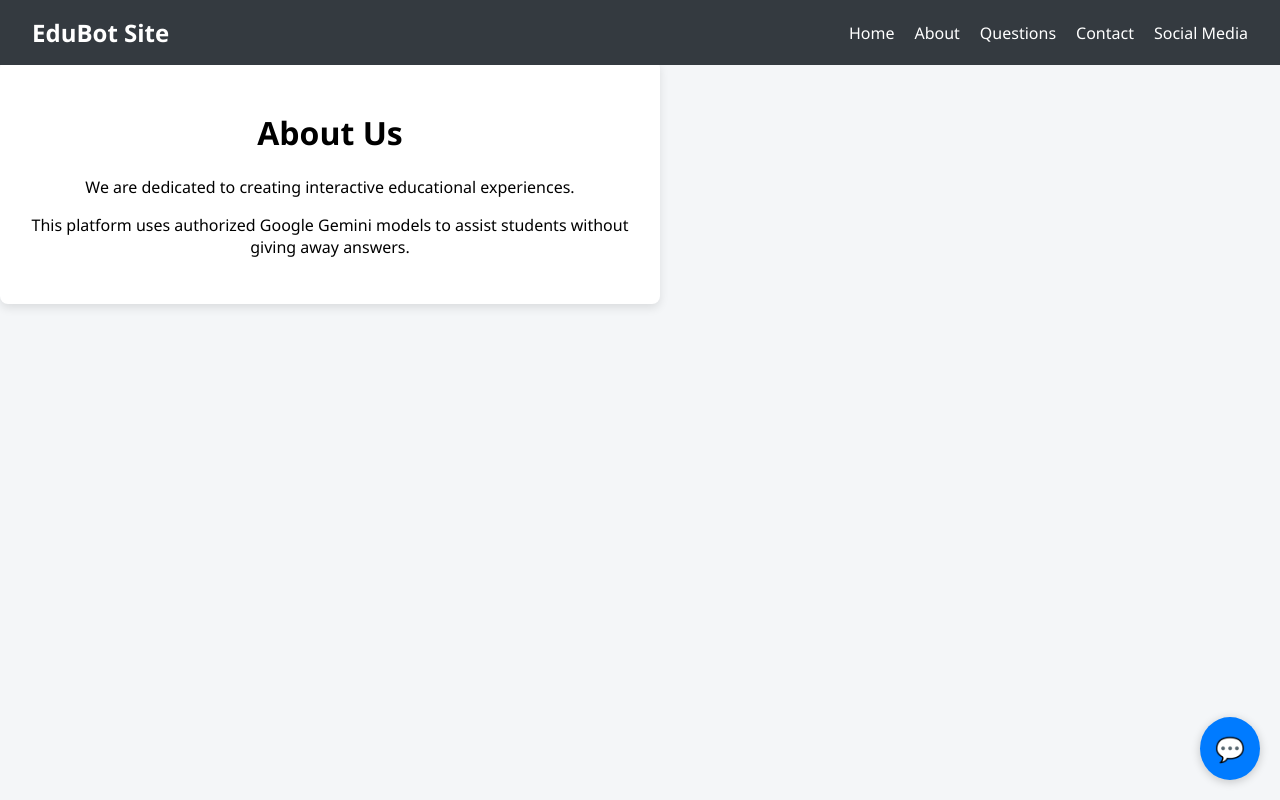
After one commit to Dhruv-Pahwa/enyard_semifinal, a Flask app: template templates/about.html in a window 1280 px wide. The commit adds this page. Run offline with Flask 3, Linux system fonts and the light colour scheme; the template is opened without the code that fills it, so the values that code supplies are empty.

Commit message:
website proto

```diff
--- a/app.py
+++ b/app.py
@@ -5,7 +5,6 @@ import google.generativeai as genai
 app = Flask(__name__)
 app.secret_key = "secure-session-key-change-this"
 
-# ---------------- CONFIGURE GEMINI ----------------
 genai.configure(api_key=os.getenv("GEMINI_API_KEY"))
 
 model = genai.GenerativeModel(
@@ -28,7 +27,6 @@ If the user asks for the answer directly, politely refuse.
 """
 )
 
-# ---------------- QUESTIONS (BACKEND AUTHORITY) ----------------
 QUESTIONS = [
     {
         "id": 1,
@@ -46,7 +44,6 @@ What is the first ingredient that Rick needs?""",
     }
 ]
 
-# ---------------- UTILS ----------------
 def get_current_question():
     idx = session.get("question_index", 0)
     if idx < len(QUESTIONS):
@@ -57,17 +54,14 @@ def injection_detected(text):
     banned = ["answer", "solve", "correct", "tell me", "what is the answer"]
     return any(b in text.lower() for b in banned)
 
-# ---------------- ROUTES ----------------
 @app.route("/")
 def index():
-    # If assessment finished, restart automatically on refresh
     if session.get("question_index", 0) >= len(QUESTIONS):
         session["question_index"] = 0
 
     q = get_current_question()
-    return render_template("index.html", question=q["text"])
-
-
+    question_text = q["text"] if q else "Assessment complete!"
+    return render_template("index.html", question=question_text)
 
 @app.route("/submit-answer", methods=["POST"])
 def submit_answer():
@@ -92,24 +86,45 @@ def submit_answer():
         "message": "Incorrect. Please try again."
     })
 
+@app.route("/restart", methods=["POST"])
+def restart_session():
+    session["question_index"] = 0
+    q = get_current_question()
+    return jsonify({
+        "status": "restarted",
+        "first_question": q["text"] if q else "No questions found"
+    })
+
 @app.route("/chat", methods=["POST"])
 def chat():
     data = request.json
     user_message = data.get("message", "")
+    context = data.get("context", "general")
 
-    if injection_detected(user_message):
-        return jsonify({"reply": "I can’t help with answers, but I can guide you toward understanding the question."})
+    if context == "questions":
+        if injection_detected(user_message):
+            return jsonify({"reply": "I can’t help with answers, but I can guide you toward understanding the question."})
 
-    q = get_current_question()
-    if not q:
-        return jsonify({"reply": "You have completed all questions."})
+        q = get_current_question()
+        if not q:
+            return jsonify({"reply": "You have completed all questions. Feel free to explore the rest of the site!"})
 
-    prompt = f"""
+        prompt = f"""
 QUESTION CONTEXT:
 {q["text"]}
 
 STUDENT MESSAGE:
 {user_message}
+"""
+    else:
+        prompt = f"""
+You are a helpful guide for a dummy website.
+The website has main sections: detailed in the user's scroll.
+Currently the user is in the '{context}' section.
+
+User is currently asking: "{user_message}"
+
+Provide a helpful, polite, and brief response guiding them given the current section they are in.
 """
 
     response = model.generate_content(prompt)
--- a/static/script.js
+++ b/static/script.js
@@ -1,10 +1,64 @@
+let currentContext = "general";
+
+document.addEventListener("DOMContentLoaded", () => {
+    const observerOptions = {
+        root: null,
+        rootMargin: '0px',
+        threshold: 0.5
+    };
+
+    const observer = new IntersectionObserver((entries) => {
+        entries.forEach(entry => {
+            if (entry.isIntersecting) {
+                const id = entry.target.id;
+                console.log("Visible section:", id);
+                if (id === "questions") {
+                    currentContext = "questions";
+                } else {
+                    currentContext = id;
+                }
+            }
+        });
+    }, observerOptions);
+
+    document.querySelectorAll('.page-section').forEach((section) => {
+        observer.observe(section);
+    });
+});
+
+function startChallenge() {
+    document.getElementById("start-view").style.display = "none";
+    document.getElementById("question-view").style.display = "block";
+}
+
+function restartChallenge() {
+    if (!confirm("Are you sure you want to restart? Progress will be lost.")) return;
+
+    fetch("/restart", { method: "POST" })
+        .then(res => res.json())
+        .then(data => {
+            if (data.status === "restarted") {
+                const qElem = document.getElementById("question");
+                if (qElem) qElem.innerText = data.first_question;
+
+                document.getElementById("feedback").innerText = "";
+                document.getElementById("answerInput").value = "";
+
+                document.getElementById("completion-view").style.display = "none";
+                document.getElementById("question-view").style.display = "none";
+                document.getElementById("start-view").style.display = "block";
+            }
+        });
+}
+
 function submitAnswer() {
-    const answer = document.getElementById("answerInput").value;
+    const input = document.getElementById("answerInput");
+    const answer = input.value;
 
     fetch("/submit-answer", {
         method: "POST",
-        headers: {"Content-Type": "application/json"},
-        body: JSON.stringify({answer})
+        headers: { "Content-Type": "application/json" },
+        body: JSON.stringify({ answer })
     })
         .then(res => res.json())
         .then(data => {
@@ -12,8 +66,21 @@ function submitAnswer() {
             if (data.status === "correct") {
                 feedback.style.color = "green";
                 feedback.innerText = data.message;
-            document.getElementById("question").innerText = data.next_question;
-            document.getElementById("answerInput").value = "";
+                const qElem = document.getElementById("question");
+
+                if (data.next_question === "Assessment complete!") {
+                    setTimeout(() => {
+                        document.getElementById("question-view").style.display = "none";
+                        document.getElementById("completion-view").style.display = "block";
+                    }, 1000);
+                } else {
+                    if (qElem) qElem.innerText = data.next_question;
+                }
+
+                input.value = "";
+            } else if (data.status === "done") {
+                document.getElementById("question-view").style.display = "none";
+                document.getElementById("completion-view").style.display = "block";
             } else {
                 feedback.style.color = "red";
                 feedback.innerText = data.message;
@@ -23,24 +90,33 @@ function submitAnswer() {
 
 function toggleChat() {
     const panel = document.getElementById("chat-panel");
-    panel.style.display = panel.style.display === "none" ? "block" : "none";
+    panel.style.display = panel.style.display === "none" || panel.style.display === "" ? "flex" : "none";
 }
 
 function clearChat() {
     document.getElementById("chat-messages").innerHTML = "";
 }
 
+function handleKeyPress(event) {
+    if (event.key === "Enter") {
+        sendChat();
+    }
+}
 
 function sendChat() {
-    const msg = document.getElementById("chatInput").value;
+    const input = document.getElementById("chatInput");
+    const msg = input.value;
+    if (!msg.trim()) return;
+
     const messages = document.getElementById("chat-messages");
+    messages.innerHTML += `<div><b>You:</b> ${msg}</div>`;
 
-    messages.innerHTML += `<div><b>You:</b> ${msg}</div>`;
+    console.log("Sending chat with context:", currentContext);
 
     fetch("/chat", {
         method: "POST",
-        headers: {"Content-Type": "application/json"},
-        body: JSON.stringify({message: msg})
+        headers: { "Content-Type": "application/json" },
+        body: JSON.stringify({ message: msg, context: currentContext })
     })
         .then(res => res.json())
         .then(data => {
@@ -48,5 +124,5 @@ function sendChat() {
             messages.scrollTop = messages.scrollHeight;
         });
 
-    document.getElementById("chatInput").value = "";
+    input.value = "";
 }
--- a/static/style.css
+++ b/static/style.css
@@ -1,12 +1,82 @@
+html {
+    scroll-behavior: smooth;
+}
+
 body {
-    font-family: Arial, sans-serif;
+    font-family: 'Segoe UI', Tahoma, Geneva, Verdana, sans-serif;
+    background: #f4f6f8;
+    margin: 0;
+    padding: 0;
+}
+
+.navbar {
+    background: #343a40;
+    color: white;
+    padding: 1rem 2rem;
+    display: flex;
+    justify-content: space-between;
+    align-items: center;
+    position: fixed;
+    top: 0;
+    width: 100%;
+    z-index: 1000;
+    box-sizing: border-box;
+}
+
+.navbar .logo {
+    font-size: 1.5rem;
+    font-weight: bold;
+}
+
+.nav-links {
+    list-style: none;
+    display: flex;
+    gap: 20px;
+    margin: 0;
+    padding: 0;
+}
+
+.nav-links a {
+    color: white;
+    text-decoration: none;
+    font-size: 1rem;
+}
+
+.nav-links a:hover {
+    text-decoration: underline;
+}
+
+.container-wrapper {
+    margin-top: 60px;
+}
+
+.page-section {
+    min-height: 100vh;
+    display: flex;
+    justify-content: center;
+    align-items: center;
+    padding: 20px;
+    border-bottom: 1px solid #ddd;
+}
+
+#home {
+    background: #eef2f3;
+}
+
+#about {
+    background: #fff;
+}
+
+#questions {
     background: #f4f6f8;
 }
 
-.container {
-    display: flex;
-    justify-content: center;
-    margin-top: 100px;
+#contact {
+    background: #fff;
+}
+
+#social {
+    background: #eef2f3;
 }
 
 .card {
@@ -14,23 +84,68 @@ body {
     padding: 30px;
     width: 600px;
     border-radius: 8px;
-    box-shadow: 0 4px 10px rgba(0,0,0,0.1);
+    box-shadow: 0 4px 10px rgba(0, 0, 0, 0.1);
 }
 
-input {
+.intro-card {
+    text-align: center;
+}
+
+#question {
+    font-size: 1.1rem;
+    line-height: 1.6;
+}
+
+input[type="text"],
+input[type="email"],
+textarea {
     width: 100%;
     padding: 10px;
     margin-top: 15px;
+    box-sizing: border-box;
+    border: 1px solid #ccc;
+    border-radius: 4px;
 }
 
 button {
     margin-top: 10px;
-    padding: 10px;
+    padding: 10px 20px;
+    cursor: pointer;
+    background: #007bff;
+    color: white;
+    border: none;
+    border-radius: 4px;
+}
+
+button:hover {
+    background: #0056b3;
 }
 
 #feedback {
     margin-top: 15px;
     font-weight: bold;
+}
+
+.social-links {
+    display: flex;
+    justify-content: center;
+    gap: 20px;
+    margin-top: 20px;
+}
+
+.social-icon {
+    text-decoration: none;
+    color: #333;
+    font-weight: bold;
+    padding: 10px;
+    border: 1px solid #333;
+    border-radius: 5px;
+    transition: all 0.3s;
+}
+
+.social-icon:hover {
+    background: #333;
+    color: white;
 }
 
 #chatbot-icon {
@@ -42,27 +157,76 @@ button {
     padding: 15px;
     border-radius: 50%;
     cursor: pointer;
+    font-size: 24px;
+    box-shadow: 0 2px 10px rgba(0, 0, 0, 0.2);
+    z-index: 2000;
 }
 
 #chat-panel {
     position: fixed;
-    bottom: 80px;
+    bottom: 90px;
     right: 20px;
-    width: 300px;
+    width: 320px;
     background: white;
     border-radius: 8px;
     display: none;
-    box-shadow: 0 4px 10px rgba(0,0,0,0.2);
+    flex-direction: column;
+    box-shadow: 0 4px 20px rgba(0, 0, 0, 0.2);
+    overflow: hidden;
+    z-index: 2000;
+    max-height: 500px;
 }
 
 #chat-header {
-    padding: 10px;
+    padding: 15px;
     background: #007bff;
     color: white;
+    display: flex;
+    justify-content: space-between;
+    align-items: center;
+    font-weight: bold;
+}
+
+#clear-chat {
+    background: transparent;
+    border: 1px solid white;
+    padding: 2px 8px;
+    font-size: 0.8rem;
+    margin: 0;
 }
 
 #chat-messages {
-    height: 200px;
+    height: 300px;
     overflow-y: auto;
-    padding: 10px;
+    padding: 15px;
+    background: #f9f9f9;
+    font-size: 0.95rem;
 }
+
+#chat-messages div {
+    margin-bottom: 10px;
+}
+
+#chat-messages b {
+    display: block;
+    font-size: 0.8rem;
+    color: #555;
+    margin-bottom: 2px;
+}
+
+#chatInput {
+    border: none;
+    border-top: 1px solid #ddd;
+    margin: 0;
+    padding: 15px;
+    width: 100%;
+    box-sizing: border-box;
+    border-radius: 0;
+    margin-top: 0;
+}
+
+#chat-panel button {
+    margin: 0;
+    width: 100%;
+    border-radius: 0;
+}
--- /dev/null
+++ b/templates/about.html
@@ -0,0 +1,9 @@
+{% extends "layout.html" %}
+
+{% block content %}
+<div class="card intro-card">
+    <h1>About Us</h1>
+    <p>We are dedicated to creating interactive educational experiences.</p>
+    <p>This platform uses authorized Google Gemini models to assist students without giving away answers.</p>
+</div>
+{% endblock %}
--- /dev/null
+++ b/templates/layout.html
@@ -0,0 +1,43 @@
+<!DOCTYPE html>
+<html lang="en">
+
+<head>
+    <meta charset="UTF-8">
+    <title>Dhruv Learning Platform</title>
+    <link rel="stylesheet" href="/static/style.css">
+    {% block head %}{% endblock %}
+</head>
+
+<body>
+
+    <nav class="navbar">
+        <div class="logo">EduBot Site</div>
+        <ul class="nav-links">
+            <li><a href="#home">Home</a></li>
+            <li><a href="#about">About</a></li>
+            <li><a href="#questions">Questions</a></li>
+            <li><a href="#contact">Contact</a></li>
+            <li><a href="#social">Social Media</a></li>
+        </ul>
+    </nav>
+
+    <div class="container-wrapper">
+        {% block content %}{% endblock %}
+    </div>
+
+    <div id="chatbot-icon" onclick="toggleChat()">💬</div>
+
+    <div id="chat-panel">
+        <div id="chat-header">
+            AI Assistant
+            <button id="clear-chat" onclick="clearChat()">Clear</button>
+        </div>
+        <div id="chat-messages"></div>
+        <input type="text" id="chatInput" placeholder="Ask for a hint..." onkeypress="handleKeyPress(event)">
+        <button onclick="sendChat()">Send</button>
+    </div>
+
+    <script src="/static/script.js"></script>
+</body>
+
+</html>
```
Also changed, not shown: templates/index.html (+65 -36 lines), templates/questions.html (added, +13 -0 lines), 1 other file. Lines whose indentation alone changed are shown as unchanged.
